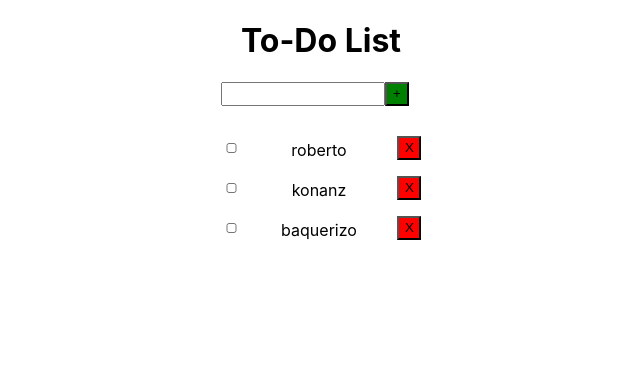
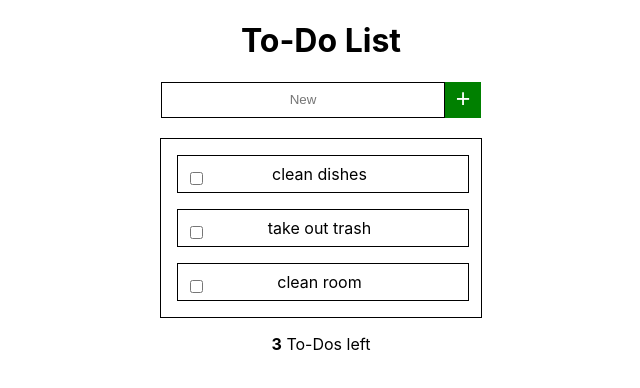
Before and after one commit to rxkonanz/test-react-todomvc, a React (Create React App) app: page / in a window 1280 px wide. Shown: the top 388 px of the page, without its empty margins (319-959 px from the left). Built offline with nearby package versions, Linux system fonts and the light colour scheme.

Commit message:
Main functionality working. Still need to finish hiding the list if no active todos are left.

```diff
--- a/src/App.css
+++ b/src/App.css
@@ -23,50 +23,82 @@
   color: #61dafb;
 }
 
-.completed-box {
-  margin-top: 7px;
+.completed-checkbox {
+  margin-top: 12px;
+  margin-left: 12px;
+}
+
+.completed-list-item {
+  border: 1px solid black;
+  display: flex;
+  font-style: italic;
+  height: 36px;
+  margin: 5%;
+  text-decoration: line-through;
+  width: 290px;
 }
 
 .delete-button {
   background-color: red;
+  border: 0;
   right: 0;
-  height: 24px;
-  width: 24px;
+  height: 36px;
+  width: 36px;
 }
 
 .list-item {
+  border: 1px solid black;
   display: flex;
-  margin-bottom: 20px;
-  height: 20px;
-  width: 200px;
+  height: 36px;
+  margin: 5%;
+  text-decoration: none;
+  width: 290px;
 }
 
 .list-item-text {
   margin: 0;
-  padding-top: 4px;
-  width: 160px;
+  padding-top: 8px;
+  margin-right: 1px;
+  width: 227px;
 }
 
 .new-item {
   display: flex;
-  margin: 0 auto 30px auto;
-  width: 200px;
+  margin: 0 auto 20px auto;
+  width: 320px;
 }
 
 .new-item-input {
+  border: 1px solid black;
   padding: 0;
-  width: 160px;
+  width: 284px;
+}
+
+.new-item-input::placeholder {
+  text-align: center;
+}
+
+.no-show {
+  display: none;
+}
+
+#plus-sign {
+  color: white;
+  font-size: 25px;
+  margin-top: 0;
 }
 
 .todo-list {
+  border: 1px solid black;
   margin: 0 auto;
-  width: 200px;
+  width: 320px;
 }
 
 .add-button {
   background-color: green;
-  height: 24px;
-  width: 24px;
+  border: 1px solid green;
+  height: 36px;
+  width: 36px;
 }
 
 @keyframes App-logo-spin {
--- a/src/App.js
+++ b/src/App.js
@@ -1,6 +1,7 @@
 import React, { Component } from 'react';
 import './App.css';
 import AddForm from './components/AddForm';
+import Counter from './components/Counter';
 import ToDoList from './components/ToDoList';
 
 class App extends Component {
@@ -8,8 +9,9 @@ class App extends Component {
   constructor(){
     super()
     this.state = {
-      todos: ["roberto", "konanz", "baquerizo"],
-      newTodo: ""
+      todos: [{completed: false, text: "clean dishes"}, {completed: false, text:"take out trash"}, {completed: false, text: "clean room"}],
+      newTodo: {completed: false, text: ""},
+      isHovered: false
     }
   }
 
@@ -17,7 +19,8 @@ class App extends Component {
     let updatedTodos = [...this.state.todos]
     updatedTodos.push(this.state.newTodo)
     this.setState({
-      todos: updatedTodos
+      todos: updatedTodos,
+      newTodo: {completed: false, text: ""}
     })
   }
 
@@ -29,20 +32,45 @@ class App extends Component {
     })
   }
 
+  completeTodo = (i) => {
+    let updatedTodos = [...this.state.todos]
+    if(this.state.todos[i].completed === true){
+      updatedTodos[i].completed = false
+    }else {
+      updatedTodos[i].completed = true
+    }
+    this.setState({
+      todos: updatedTodos
+    })
+  }
+
   displayTodos = () => {
     let todoList = this.state.todos.map((todo, i) => {
-      return  <div className="list-item" key={i}>
-                <input type="checkbox" className="completed-box" />
-                <p className="list-item-text">{todo}</p>
-                <button type="button" className="delete-button" onClick={()=>{this.deleteTodo(i)}}>X</button>
+      const btnClass = this.state.isHovered ? "delete-button" : "no-show";
+      return  <div className= { this.state.todos[i].completed ? "completed-list-item" : "list-item" } key={i} onMouseEnter={this.handleHover} onMouseLeave={this.handleUnHover}>
+                <input type="checkbox" className="completed-checkbox" onClick={()=>{this.completeTodo(i)}}/>
+                <p className="list-item-text">{todo.text}</p>
+                <button type="button" className={btnClass} onClick={()=>{this.deleteTodo(i)}}>X</button>
               </div>
     })
     return todoList
   }
 
+  handleHover = () => {
+    this.setState({
+      isHovered: true
+    })
+  }
+
+  handleUnHover = () => {
+    this.setState({
+      isHovered: false
+    })
+  }
+
   setNewTodo = (e) => {
     this.setState({
-      newTodo: e.target.value
+      newTodo: {completed: false, text: e.target.value}
     })
   }
 
@@ -51,6 +79,7 @@ class App extends Component {
       <div className="App">
         <AddForm setNewTodo={this.setNewTodo} addTodo={this.addTodo} state={this.state} />
         <ToDoList state={this.state} displayTodos={this.displayTodos} deleteTodo={this.deleteTodo} />
+        <Counter todos={this.state.todos} />
       </div>
     );
   }
--- a/src/components/AddForm.jsx
+++ b/src/components/AddForm.jsx
@@ -7,8 +7,8 @@ export default class AddForm extends Component {
             <Fragment>
             <h1>To-Do List</h1>
             <div className="new-item">
-              <input type="text" className="new-item-input" value={this.props.state.newTodo} onChange={(e)=>{this.props.setNewTodo(e)}}/>
-              <button type="button" className="add-button" onClick={(e)=>{this.props.addTodo(e)}}>+</button>
+              <input type="text" placeholder="New" className="new-item-input" value={this.props.state.newTodo.text} onChange={(e)=>{this.props.setNewTodo(e)}}/>
+              <button type="button" className="add-button" onClick={(e)=>{this.props.addTodo(e)}}><p id="plus-sign">+</p></button>
             </div>
             </Fragment>
         )
--- /dev/null
+++ b/src/components/Counter.jsx
@@ -0,0 +1,35 @@
+import React, {Component, Fragment} from 'react';
+
+export default class Counter extends Component {
+
+    showCounter = () => {
+
+        let incompleteTodos = 0
+
+        for(var i = 0; i<this.props.todos.length; i++){
+            let currentTodo = this.props.todos[i]
+            if(currentTodo.completed === false){
+                incompleteTodos++
+            }
+        }
+
+        // console.log(this.props.todos)
+        if(incompleteTodos === 0){
+            return <Fragment><p>No To-Dos Left!</p></Fragment>
+        }
+        if(incompleteTodos === 1){
+            return <Fragment><p><b>{incompleteTodos}</b> To-Do left</p></Fragment>
+        }
+        if(incompleteTodos > 1){
+            return <Fragment><p><b>{incompleteTodos}</b> To-Dos left</p></Fragment>
+        }
+    }
+
+    render() {
+        return(
+            <div className="counter">
+                {this.showCounter()}
+            </div>
+        )
+    }
+}
```
